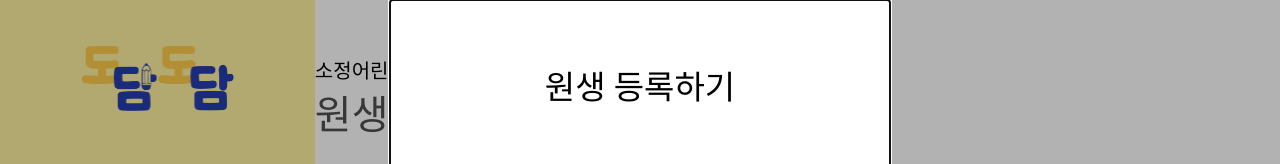
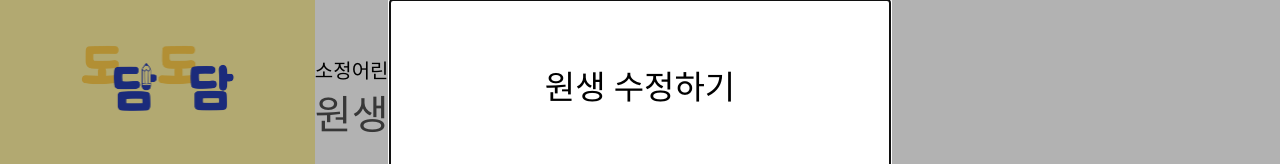
Before and after one commit to OH-Neuri/SSAFY202-DODAMDODAM, a Next.js app in the folder frontend/dodamdodam/: page /student in a window 1280 px wide. Both pictures are taken after a click on the element 1194 px from the left and 701 px from the top of the page. Shown: the top 164 px of the page. Built offline with nearby package versions, Linux system fonts and the light colour scheme; a web font is replaced by a local one.

Commit message:
Feat: 원생 수정하기 헤더 텍스트 변경

```diff
--- a/frontend/dodamdodam/src/components/student/studentRegisterModal.tsx
+++ b/frontend/dodamdodam/src/components/student/studentRegisterModal.tsx
@@ -66,7 +66,7 @@ export default function StudentRegisterModal(props: {
       >
         <Box sx={style}>
           <div className="flex flex-col mt-10  items-center h-[700px]">
-            <div className=" font-preB text-[33px]">원생 등록하기</div>
+            <div className=" font-preB text-[33px]">원생 수정하기</div>
             <div className="cursor-pointer mt-14 relative mt- w-[150px] h-[150px] ">
               <input
                 className=" cursor-pointer  fixed opacity-0 w-[150px] h-[150px] rounded-full bg-red-300"
```
